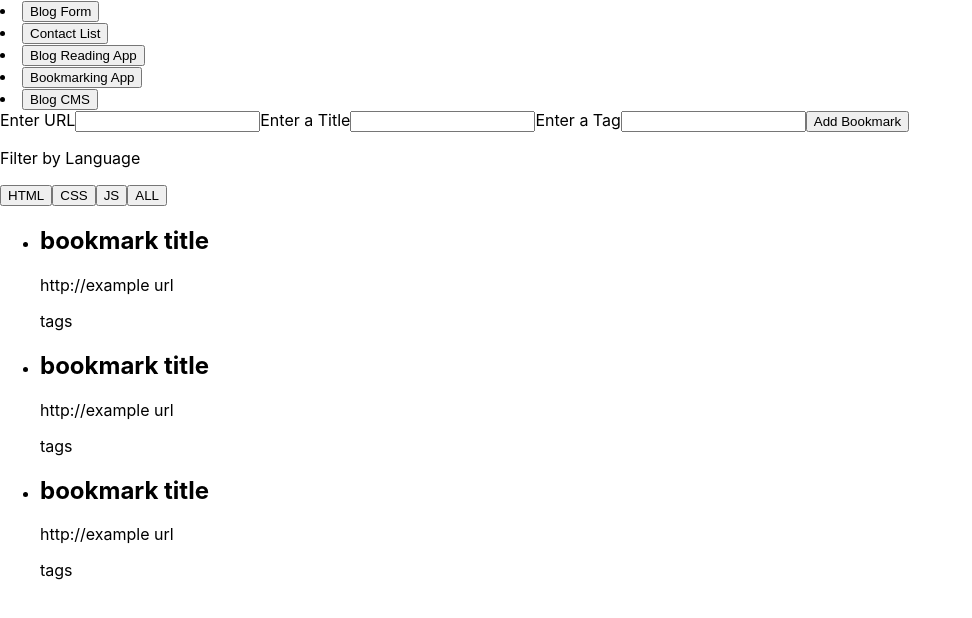
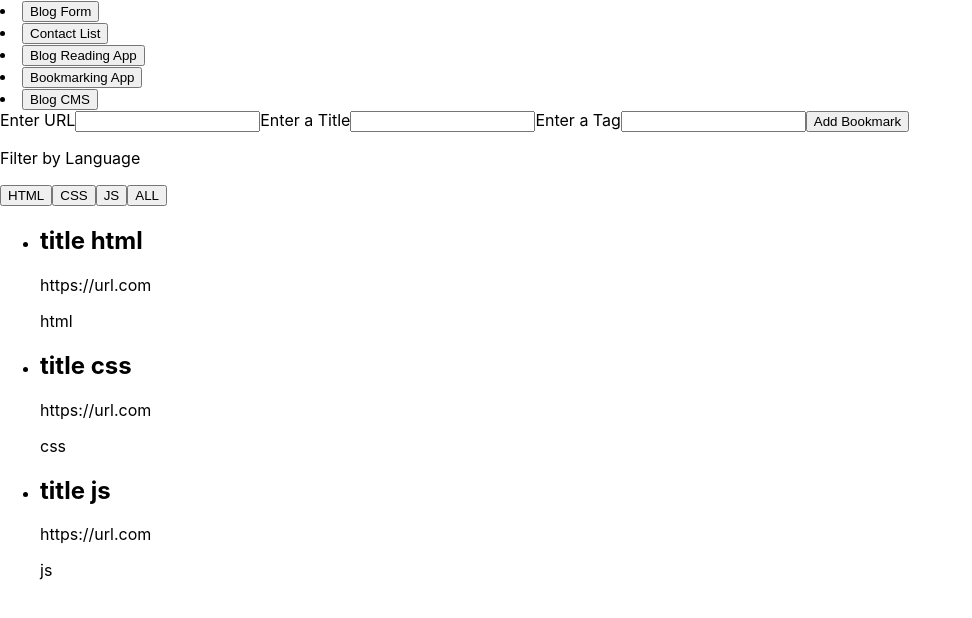
Before and after one commit to lshevick/react-exercises, a React (Create React App) app: page / in a window 1280 px wide. Both pictures are taken after a click on the button "Bookmarking App". Shown: the top 618 px of the page, without its empty margins (0-972 px from the left). Built offline with nearby package versions, Linux system fonts and the light colour scheme.

Commit message:
implements beginnings of Bookmarking app

```diff
--- a/src/components/BookmarkingApp.js
+++ b/src/components/BookmarkingApp.js
@@ -1,47 +1,37 @@
+import Tags from './BookmarkingApp/Tags';
+import BookmarkList from './BookmarkingApp/BookmarkList';
 import BookmarkForm from './BookmarkingApp/BookmarkForm';
-import { useState } from "react";
+import { useState, useEffect } from "react";
+
+const DATA = [
+    { id: 1, title: 'title html', url: 'https://url.com', tag: 'html' },
+    { id: 2, title: 'title css', url: 'https://url.com', tag: 'css' },
+    { id: 3, title: 'title js', url: 'https://url.com', tag: 'js' },
+]
+
+const INITIAL_STATE = [];
 
 const BookmarkingApp = () => {
+    const [bookmarks, setBookmarks] = useState(INITIAL_STATE);
+    const [uid, setUid] = useState(0);
+
+    useEffect(() => {
+        setBookmarks(DATA);
+    }, []);
+
+    const addBookmark = (newBookmark) => {
+        newBookmark.id = uid;
+        setBookmarks([...bookmarks, newBookmark]);
+        setUid(uid + 1);
+    }
 
     return (<div className="bookmarking-app">
 
-        <BookmarkForm />
+        <BookmarkForm addBookmark={addBookmark} />
 
-        <div className="tags">
-            <p>Filter by Language</p>
-            <button type="button">HTML</button>
-            <button type="button">CSS</button>
-            <button type="button">JS</button>
-            <button type="button">ALL</button>
-        </div>
+        <Tags />
 
-        <ul className="bookmarks">
-
-            <li>
-                <div>
-                    <h2>bookmark title</h2>
-                    <p>http://example url</p>
-                    <p>tags</p>
-                </div>
-            </li>
-
-            <li>
-                <div>
-                    <h2>bookmark title</h2>
-                    <p>http://example url</p>
-                    <p>tags</p>
-                </div>
-            </li>
-
-            <li>
-                <div>
-                    <h2>bookmark title</h2>
-                    <p>http://example url</p>
-                    <p>tags</p>
-                </div>
-            </li>
-
-        </ul>
+        <BookmarkList bookmarks={bookmarks} />
 
     </div>
     );
--- a/src/components/BookmarkingApp/BookmarkForm.js
+++ b/src/components/BookmarkingApp/BookmarkForm.js
@@ -1,16 +1,39 @@
-import React from "react";
+import { useState } from "react";
 
- const BookmarkForm = () => {
-    return <form className='url-form'>
+const INITIAL_STATE = {
+    url: '',
+    title: '',
+    tag: '',
+}
+
+const BookmarkForm = ({ addBookmark }) => {
+    const [state, setState] = useState(INITIAL_STATE);
+    const handleSubmit = (e) => {
+        e.preventDefault();
+        if (state.url.trim().length === 0) {
+            return;
+        }
+        addBookmark(state);
+        setState(INITIAL_STATE);
+    }
+
+    const handleChange = (e) => {
+        setState({
+            ...state,
+            [e.target.name]: e.target.value,
+        });
+    }
+
+    return <form onSubmit={handleSubmit} className='url-form'>
 
         <label htmlFor="url">Enter URL</label>
-        <input id='url' type="text" />
+        <input id='url' type="text" name='url' value={state.url} onChange={handleChange} autoComplete='off'/>
 
         <label htmlFor="title">Enter a Title</label>
-        <input id='title' type="text" />
+        <input id='title' type="text" name='title' value={state.title} onChange={handleChange} autoComplete='off'/>
 
         <label htmlFor="tag">Enter a Tag</label>
-        <input id='tag' type="text" />
+        <input id='tag' type="text" name='tag' value={state.tag} onChange={handleChange} autoComplete='off'/>
 
         <button type="submit">Add Bookmark</button>
     </form>;
--- /dev/null
+++ b/src/components/BookmarkingApp/BookmarkList.js
@@ -0,0 +1,21 @@
+
+const BookmarkList = ({ bookmarks }) => {
+
+    const bookmarkList = bookmarks.map((bookmark) => (
+        <li key={bookmark.id}>
+            <div>
+                <h2>{bookmark.title}</h2>
+                <p>{bookmark.url}</p>
+                <p>{bookmark.tag}</p>
+            </div>
+        </li>
+    ));
+
+    return (
+        <ul className="bookmarks">
+            {bookmarkList}
+        </ul>
+    );
+}
+
+export default BookmarkList;
--- /dev/null
+++ b/src/components/BookmarkingApp/Tags.js
@@ -0,0 +1,13 @@
+
+
+const Tags = () => {
+  return <div className="tags">
+            <p>Filter by Language</p>
+            <button type="button">HTML</button>
+            <button type="button">CSS</button>
+            <button type="button">JS</button>
+            <button type="button">ALL</button>
+        </div>;
+}
+
+export default Tags;
```
Also changed, not shown: src/components/ContactList/Contacts.js (+5 -4 lines).
